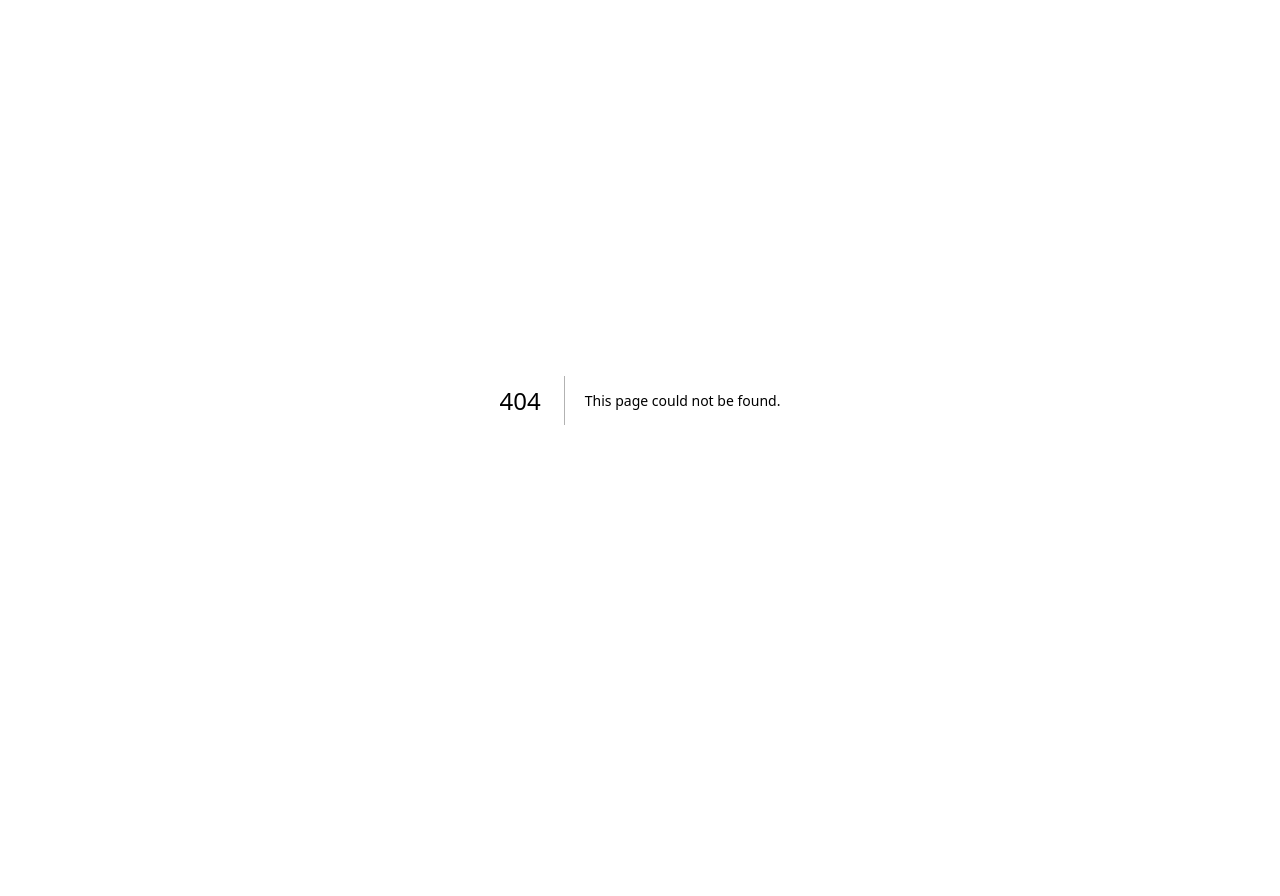
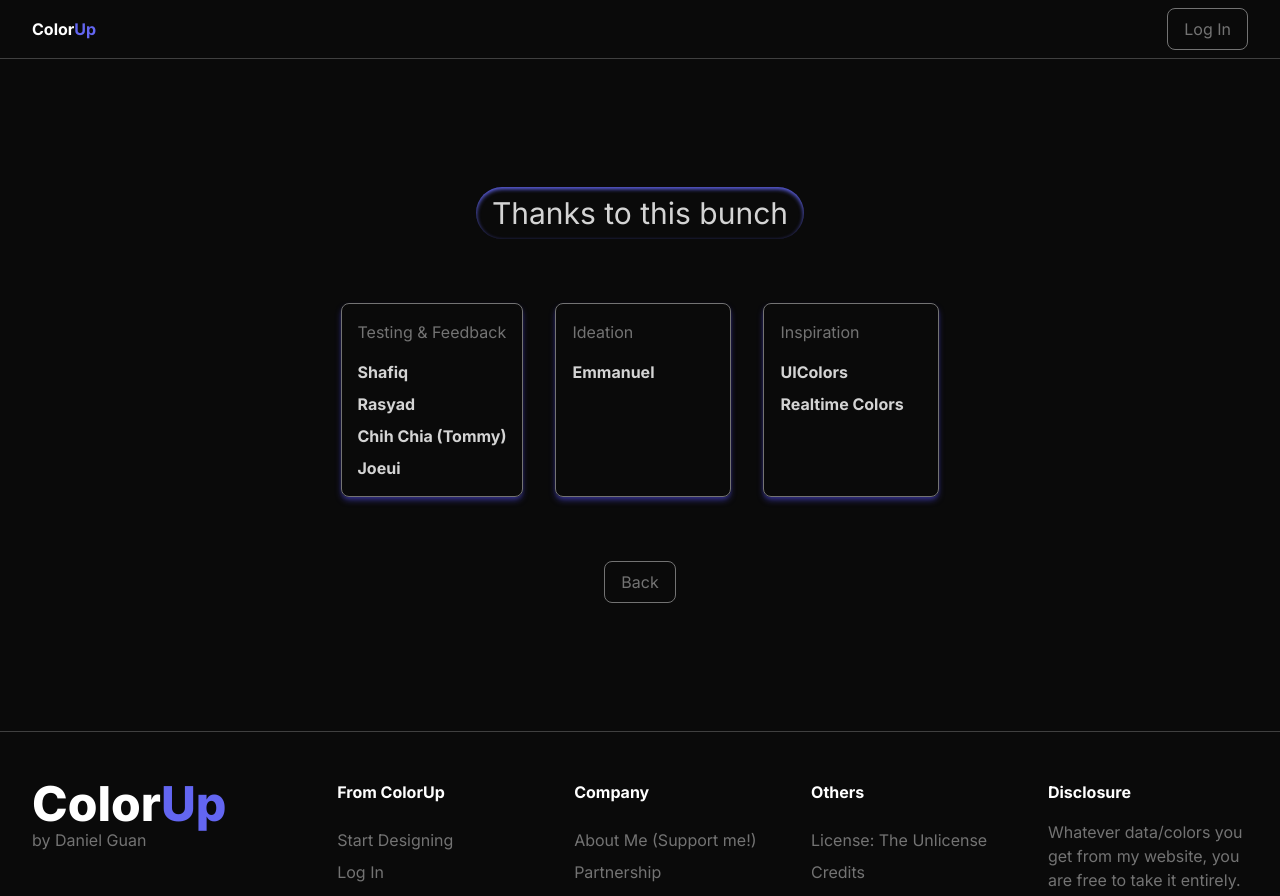
Before and after one commit to itsDanielGuan/ColorUp, a Next.js app: page /credits in a window 1280 px wide. Before the commit this address had no page. Shown: the top 896 px of the page. Before the commit the page ends 800 px from the top, so only its background shows below. Built offline with nearby package versions, Linux system fonts and the light colour scheme.

Commit message:
added 2nd demo and included most links in footer. improved scrolling when clicking logo

```diff
--- /dev/null
+++ b/app/credits/page.js
@@ -0,0 +1,49 @@
+import React from 'react'
+import Link from 'next/link'
+
+const Credits = () => {
+  const creditList = [
+    {purpose:"Testing & Feedback",peopleList:["Shafiq","Rasyad","Chih Chia (Tommy)","Joeui"]},
+    {purpose:"Ideation",peopleList:["Emmanuel"]},
+    {purpose:"Inspiration",peopleList:["UIColors","Realtime Colors"]}
+  ]
+
+  return (
+    <div className='container mx-auto max-w-5xl px-5 my-auto'>
+      <div className='flex flex-col items-center justify-center pt-32 pb-32 text-neutral-300'>
+        <span className='text-3xl mb-16 text-center rounded-full py-2 px-4 shadow-inner shadow-indigo-500'>
+          Thanks to this bunch
+        </span>
+
+        <div className='flex flex-row flex-wrap gap-8 justify-center'>
+
+          {creditList.map((creditGroup,i)=>(
+            <div className='flex flex-col gap-4 p-4 border border-neutral-500 rounded-lg min-w-44 transition-all ease-in-out cursor-default shadow-indigo-900 shadow-md transform hover:-translate-y-2 hover:shadow-lg hover:shadow-indigo-700 ' key={i}>
+              <span className=' text-neutral-500'>
+                {creditGroup.purpose}
+              </span>
+              <div className='flex flex-col gap-2 text-neutral-300'>
+                {creditGroup.peopleList.map((peopleName,_i)=>(
+                  <div key={_i}>
+                    <span className='font-bold'>
+                      {peopleName}
+                    </span>
+                  </div>
+                ))}
+              </div>
+            </div>
+          ))}
+
+        </div>
+
+        <Link href="/" className='mt-16 border border-neutral-500 p-2 px-4 rounded-lg hover:border-neutral-300 text-neutral-500 hover:text-neutral-300 transition-all ease-in-out'>
+          <span className=''>
+            Back
+          </span>
+        </Link>
+      </div>
+    </div>
+  )
+}
+
+export default Credits
--- a/app/layout.js
+++ b/app/layout.js
@@ -1,17 +1,27 @@
 import { Inter } from "next/font/google";
 import "./globals.css";
+import Header from "@/components/Header";
+import Footer from "@/components/Footer";
 
 const inter = Inter({ subsets: ["latin"] });
 
 export const metadata = {
-  title: "ColorUp",
-  description: "Color Up in a faster way",
+  title: "ColorUp | By Daniel",
+  description: "Color Up your websites simply, quickly. Generate comprehensive palettes with primary, secondary, neutrals and utilities with powerful live demos.",
 };
 
 export default function RootLayout({ children }) {
   return (
     <html lang="en">
-      <body className={inter.className}>{children}</body>
+      <body className={inter.className}>
+        <div className="bg-neutral-950 min-h-screen flex flex-col">
+          <Header/>
+            <div className="flex flex-col flex-grow">
+              {children}
+            </div>
+          <Footer/>
+        </div>
+      </body>
     </html>
   );
 }
--- a/app/page.js
+++ b/app/page.js
@@ -7,13 +7,8 @@ import Image from "next/image";
 export default function Home() {
   return (
     <main>
-      <div className="">
-        <Header/>
-        <div className="bg-neutral-950 min-h-screen pb-16 overflow-clip">
-          <Hero/>
-          <ColorRange/>
-        </div>
-        <Footer/>
+      <div className="bg-neutral-950 min-h-screen pb-16 overflow-clip">
+        <ColorRange/>
       </div>
     </main>
   );
--- a/components/DemoCard.jsx
+++ b/components/DemoCard.jsx
@@ -39,14 +39,32 @@ const DemoCard = ({variant, colorList, utilitiesColorList, greyColorList}) => {
       )
     } else if (variant===1){
       setContent(
-        <div style={{}} className='w-full h-full'>
-          <div>
-            Demo {variant}: {colorList[variant%11].hex}
+        <div style={{backgroundColor:greyColorList[0].hex}} className=' w-full h-full'>
+        <div className='grid grid-cols-4 grid-rows-5 grid-flow-dense w-full h-full gap-0'>
+          <div style={{backgroundColor:greyColorList[4].hex}} className='col-start-1 z-[1] rounded-full col-span-3 row-start-1 row-span-1'>
           </div>
-          <div>
+          <div style={{backgroundColor:greyColorList[7].hex}} className='col-start-4 z-[2] rounded-full col-span-1 row-start-4 row-span-1'>
+          </div>
+          <div style={{backgroundColor:greyColorList[10].hex}} className='col-start-4 z-[1] rounded-full col-span-1 row-start-1 row-span-1'>
+          </div>
+          <div style={{backgroundColor:greyColorList[5].hex}} className='col-start-2 z-[1] rounded-full col-span-3 row-start-2 row-span-1'>
+          </div>
+          <div style={{backgroundColor:greyColorList[8].hex}} className='col-start-2 z-[2] rounded-full col-span-2 row-start-3 row-span-1'>
+          </div>
+          <div style={{backgroundColor:greyColorList[9].hex}} className='col-start-1 z-[1] rounded-full col-span-3 row-start-4 row-span-1'>
+          </div>
+          <div style={{backgroundColor:greyColorList[6].hex}} className='col-start-1 z-[2] rounded-full col-span-4 row-start-5 row-span-1'>
+          </div>
+          <div style={{backgroundColor:greyColorList[2].hex}} className='col-start-3 z-[2] rounded-full col-span-1 row-start-4 row-span-1'>
+          </div>
+          <div style={{backgroundColor:greyColorList[3].hex}} className='col-start-1 col-span-3 row-start-1 row-span-5'>
+          </div>
+          <div style={{backgroundColor:greyColorList[1].hex}} className='col-start-2 z-[1] rounded-full col-span-1 row-start-2 row-span-3'>
+          </div>
 
-          </div>
+
         </div>
+      </div>
       )
     } else if (variant===2){
       setContent(
--- a/components/Footer.jsx
+++ b/components/Footer.jsx
@@ -1,13 +1,26 @@
-"use client";
+"use client"
+
 import React from 'react'
 import Link from 'next/link';
 import InstagramIcon from '@mui/icons-material/Instagram';
 import MailOutlineIcon from '@mui/icons-material/MailOutline';
 import LinkedInIcon from '@mui/icons-material/LinkedIn';
+import { usePathname } from 'next/navigation';
+import { useRouter } from 'next/navigation';
+
 
 
 const Footer = () => {
+	const pathname = usePathname();
+	const router = useRouter();
 
+	const handleHomeScroll = () => {
+		if (pathname === "/") {
+			window.scrollTo({ top: 0, behavior: "smooth" });
+		} else {
+			router.push("/");
+		}
+	}
 
   return (
     <div className='text-white bg-neutral-950 border-neutral-700 border-t w-full'>
@@ -16,12 +29,12 @@ const Footer = () => {
 				<div className='flex flex-col items-center xl:items-start xl:flex-row justify-between w-full gap-y-12'>
 					<div className='flex flex-col gap-12 flex-grow'>
 						<div className='flex flex-col w-fit items-center xl:items-start'>
-							<button className='text-white text-5xl font-extrabold group hover:text-indigo-500 transition-colors ease-in-out'>
+							<button className='text-white text-5xl font-extrabold group hover:text-indigo-500 transition-colors ease-in-out' onClick={handleHomeScroll}>
 								Color<span className='text-indigo-500 group-hover:text-white'>Up</span>
 							</button>
 							by Daniel Guan
 						</div>
-						<div className='flex flex-col gap-6 items-center xl:items-start'>
+						<div className='flex flex-col gap-2 items-center xl:items-start'>
 							<div className="text-white flex flex-col items-center xl:items-start">
 								Contact Me
 								<Link href="https://www.instagram.com/nad_lei_/" target="_blank" rel="noopener noreferrer" className='text-neutral-500 hover:text-neutral-300'>
@@ -30,15 +43,15 @@ const Footer = () => {
 							</div>
 
 							<div className='flex flex-row gap-2 m-0 xl:-ml-[3px]'>
-								<button className='text-neutral-500 hover:text-neutral-300 w-12 aspect-square p-1 -m-1'>
+								<Link href="https://www.instagram.com/nad_lei_/" target="_blank" rel="noopener noreferrer" className='text-neutral-500 hover:text-neutral-300 w-12 aspect-square p-1 -m-1'>
 									<InstagramIcon className='w-full h-full'/>
-								</button>
-								<button className='text-neutral-500 hover:text-neutral-300 w-12 aspect-square p-1 -m-1'>
+								</Link>
+								<Link href="https://www.linkedin.com/in/daniel-guan/" target="_blank" rel="noopener noreferrer" className='text-neutral-500 hover:text-neutral-300 w-12 aspect-square p-1 -m-1'>
 									<LinkedInIcon className='w-full h-full'/>
-								</button>
-								<button className='text-neutral-500 hover:text-neutral-300 w-12 aspect-square p-1 -m-1'>
+								</Link>
+								{/* <Link href="mailto:danielguan23@gmail.com" target="_blank" rel="noopener noreferrer" className='text-neutral-500 hover:text-neutral-300 w-12 aspect-square p-1 -m-1'>
 									<MailOutlineIcon className='w-full h-full'/>
-								</button>
+								</Link> */}
 							</div>
 						</div>
 					</div>
@@ -48,8 +61,8 @@ const Footer = () => {
 						<div className='font-bold text-white mb-4'>
 							From ColorUp
 						</div>
-						<button className='text-left w-fit hover:text-neutral-300'>
-							Home
+						<button className='text-left w-fit hover:text-neutral-300' onClick={handleHomeScroll}>
+							Start Designing
 						</button>
 						<button className='text-left w-fit hover:text-neutral-300'>
 							Log In
@@ -65,12 +78,12 @@ const Footer = () => {
 						<div className='font-bold text-white mb-4 '>
 							Company
 						</div>
-						<button className='text-left w-fit hover:text-neutral-300'>
+						<Link href="https://daniel-guan.vercel.app/" target="_blank" rel="noopener noreferrer" className='text-left w-fit hover:text-neutral-300'>
 							About Me (Support me!)
-						</button>
-						<button className='text-left w-fit hover:text-neutral-300'>
+						</Link>
+						<Link href="https://www.instagram.com/nad_lei_/" target="_blank" rel="noopener noreferrer" className='text-left w-fit hover:text-neutral-300'>
 							Partnership
-						</button>
+						</Link>
 
 					</div>
 					<div className='flex flex-col w-[200px] gap-2'>
@@ -80,9 +93,9 @@ const Footer = () => {
 						<Link className='text-left w-fit hover:text-neutral-300' href="https://unlicense.org/" rel="noopener noreferrer" target="_blank">
 							License: The Unlicense
 						</Link>
-						<button className='text-left w-fit hover:text-neutral-300'>
+						<Link href="/credits" className='text-left w-fit hover:text-neutral-300'>
 							Credits
-						</button>
+						</Link>
 						<button className='text-left w-fit hover:text-neutral-300'>
 							Feedback
 						</button>
--- a/components/Header.jsx
+++ b/components/Header.jsx
@@ -1,12 +1,25 @@
+"use client"
 import React from 'react'
+import Link from 'next/link'
+import { usePathname,useRouter } from 'next/navigation';
 
 const Header = () => {
+  const pathname = usePathname();
+	const router = useRouter();
+
+	const handleHomeScroll = () => {
+		if (pathname === "/") {
+			window.scrollTo({ top: 0, behavior: "smooth" });
+		} else {
+			router.push("/");
+		}
+	}
   return (
     <div className=' z-50 sticky top-0 w-full bg-neutral-950 border-neutral-700 border-b'>
       <div className='container mx-auto items-center flex flex-row justify-between py-2 px-8'>
         <div className='flex flex-row gap-4 text-white'>
           {/* <span className='text-lg'>LOGO</span> */}
-          <button className='text font-bold group hover:text-indigo-500 transition-colors ease-in-out'>
+          <button onClick={handleHomeScroll} className='text font-bold group hover:text-indigo-500 transition-colors ease-in-out'>
             Color
             <span className='text-indigo-500 group-hover:text-white'>
               Up
```
